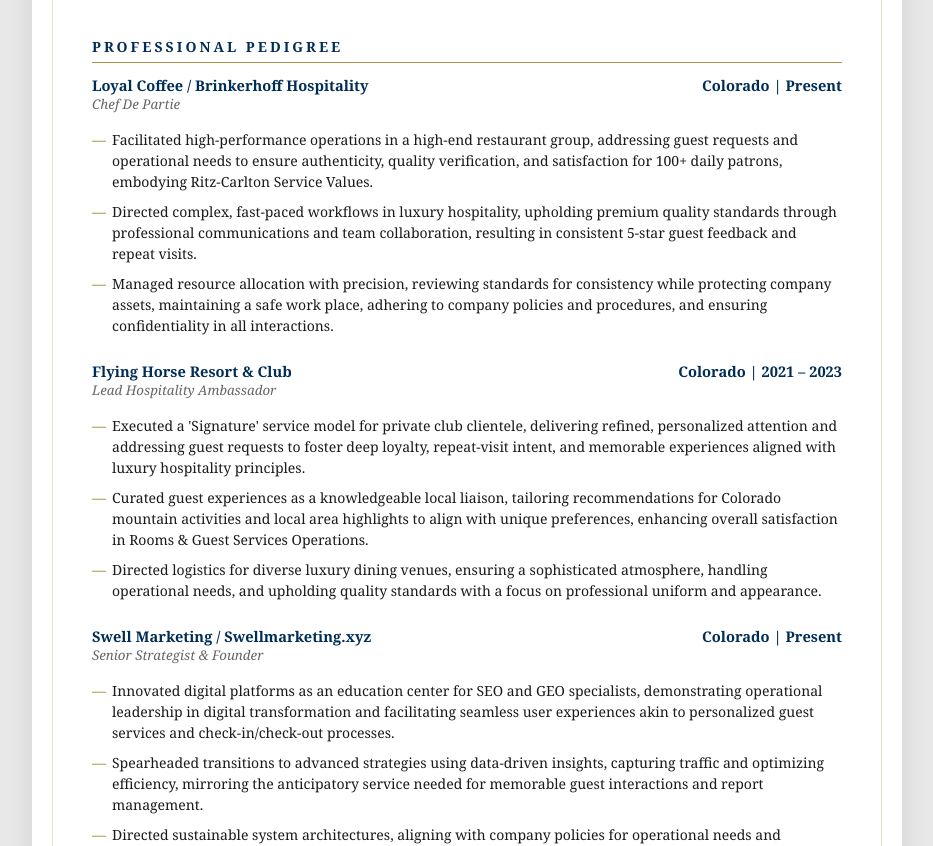
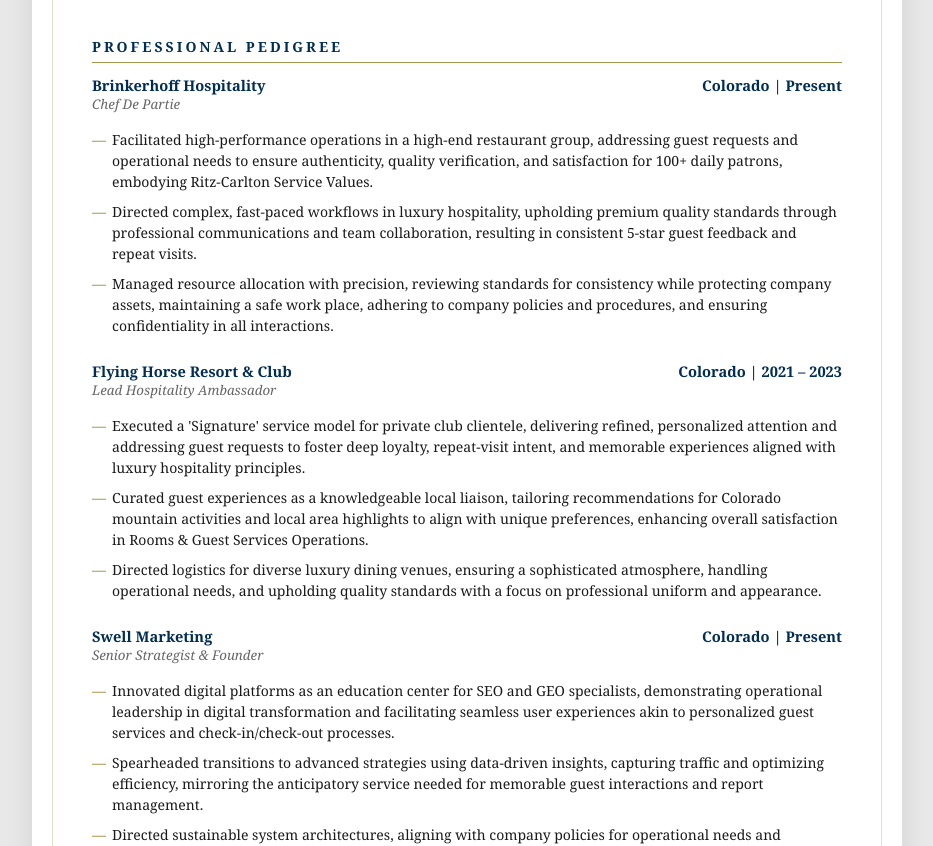
Before and after one commit to virtualmase/guest-experience-expert, a plain HTML site: page index.html in a window 1280 px wide. Shown: the part 388-1234 px from the top of the page, without its empty margins (173-1106 px from the left). Drawn offline with Linux system fonts and the light colour scheme.

Commit message:
Update index.html

```diff
--- a/index.html
+++ b/index.html
@@ -71,7 +71,7 @@
     <h2>Professional Pedigree</h2>
 
     <div class="exp-item">
-        <div class="exp-header"><span>Loyal Coffee / Brinkerhoff Hospitality</span><span>Colorado | Present</span></div>
+        <div class="exp-header"><span>Brinkerhoff Hospitality</span><span>Colorado | Present</span></div>
         <div class="job-title">Chef De Partie</div>
         <ul>
             <li>Facilitated high-performance operations in a high-end restaurant group, addressing guest requests and operational needs to ensure authenticity, quality verification, and satisfaction for 100+ daily patrons, embodying Ritz-Carlton Service Values.</li>
@@ -89,7 +89,7 @@
         </ul>
     </div>
     <div class="exp-item">
-        <div class="exp-header"><span>Swell Marketing / Swellmarketing.xyz</span><span>Colorado | Present</span></div>
+        <div class="exp-header"><span>Swell Marketing</span><span>Colorado | Present</span></div>
         <div class="job-title">Senior Strategist & Founder</div>
         <ul>
             <li>Innovated digital platforms as an education center for SEO and GEO specialists, demonstrating operational leadership in digital transformation and facilitating seamless user experiences akin to personalized guest services and check-in/check-out processes.</li>
```
